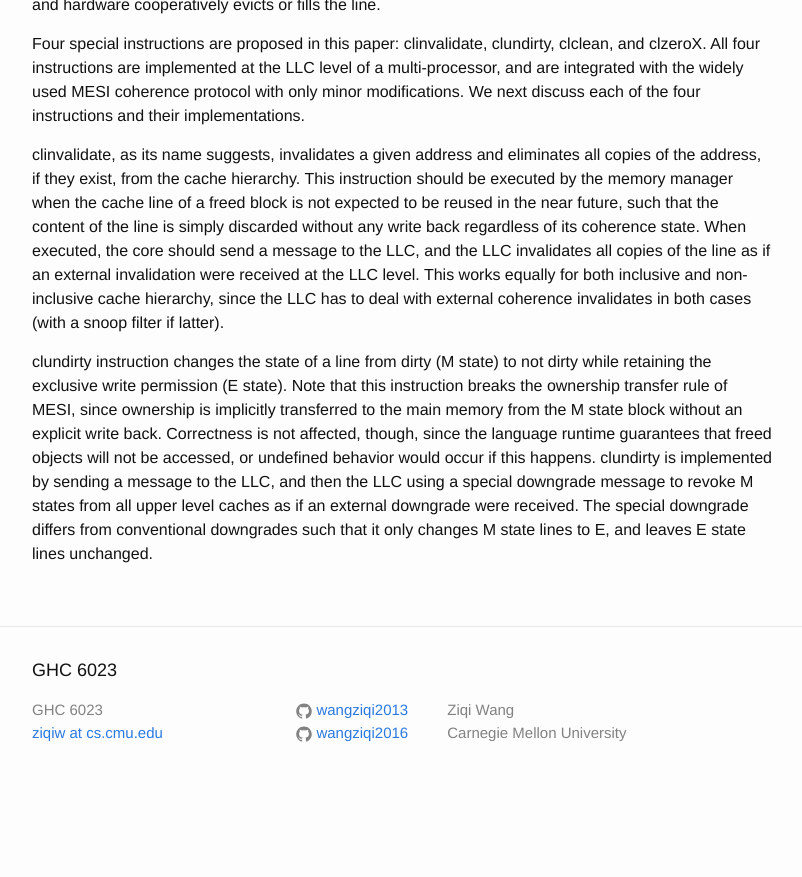
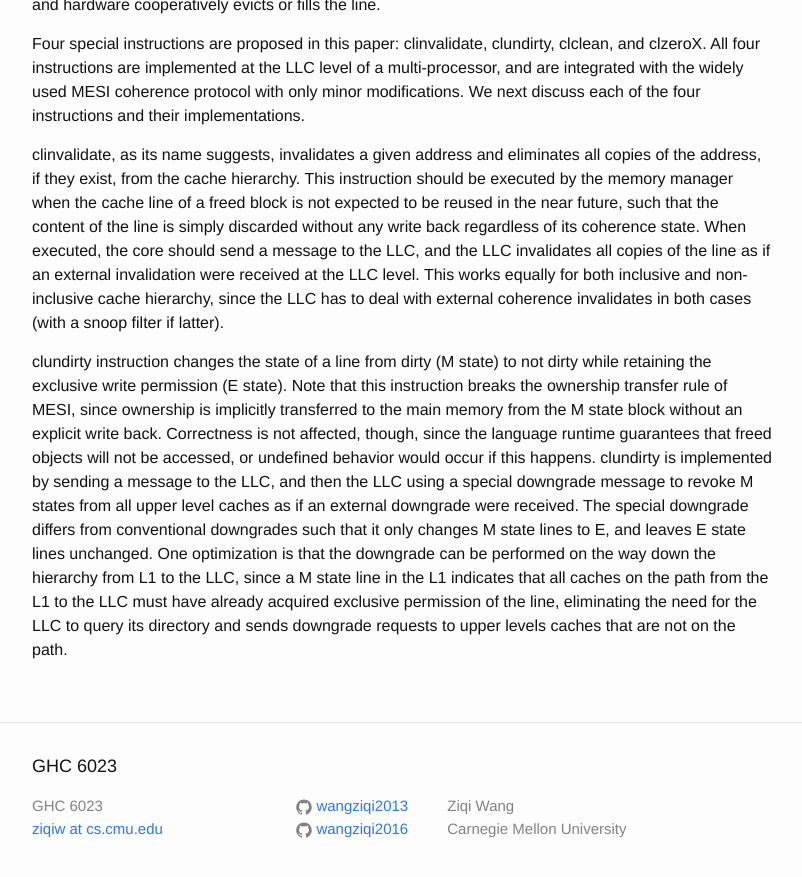
Before and after one commit to wangziqi2013/wangziqi2013.github.io, a Jekyll site: the page built from _posts/2020-08-07-cooperative-cache-scrubbing.markdown, in a window 1280 px wide and 900 px high, scrolled down 1063 px. Shown: the top 877 px of the window, without its empty margins (238-1040 px from the left). Built offline with Jekyll 4.4.1, drawn with Linux system fonts in a browser that asks for light colours; before the commit the page ends 1867 px from its top, so only the background shows below that.

Commit message:
Adding opt

```diff
--- a/_posts/2020-08-07-cooperative-cache-scrubbing.markdown
+++ b/_posts/2020-08-07-cooperative-cache-scrubbing.markdown
@@ -57,4 +57,7 @@ affected, though, since the language runtime guarantees that freed objects will
 behavior would occur if this happens. clundirty is implemented by sending a message to the LLC, and then the LLC using
 a special downgrade message to revoke M states from all upper level caches as if an external downgrade were received.
 The special downgrade differs from conventional downgrades such that it only changes M state lines to E, and leaves
-E state lines unchanged.
+E state lines unchanged. One optimization is that the downgrade can be performed on the way down the hierarchy from L1
+to the LLC, since a M state line in the L1 indicates that all caches on the path from the L1 to the LLC must have already
+acquired exclusive permission of the line, eliminating the need for the LLC to query its directory and sends downgrade
+requests to upper levels caches that are not on the path.
```
